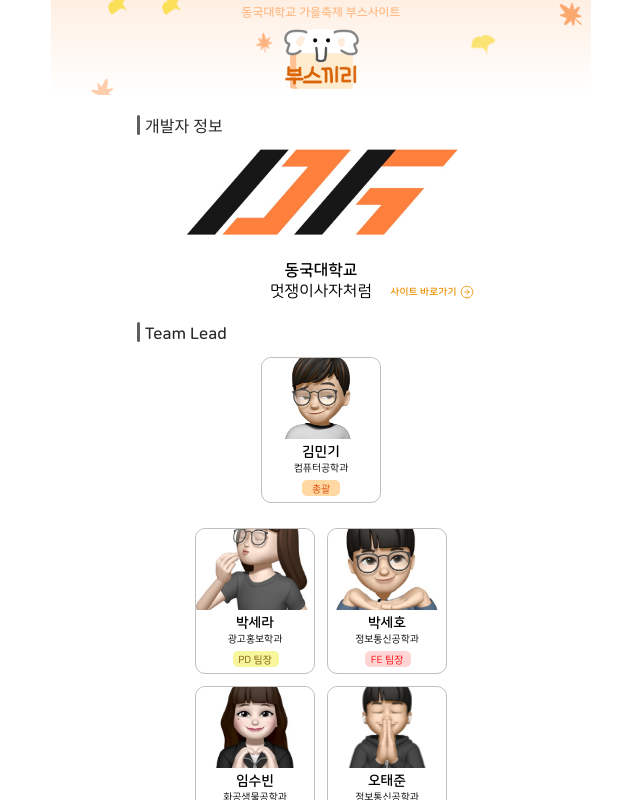
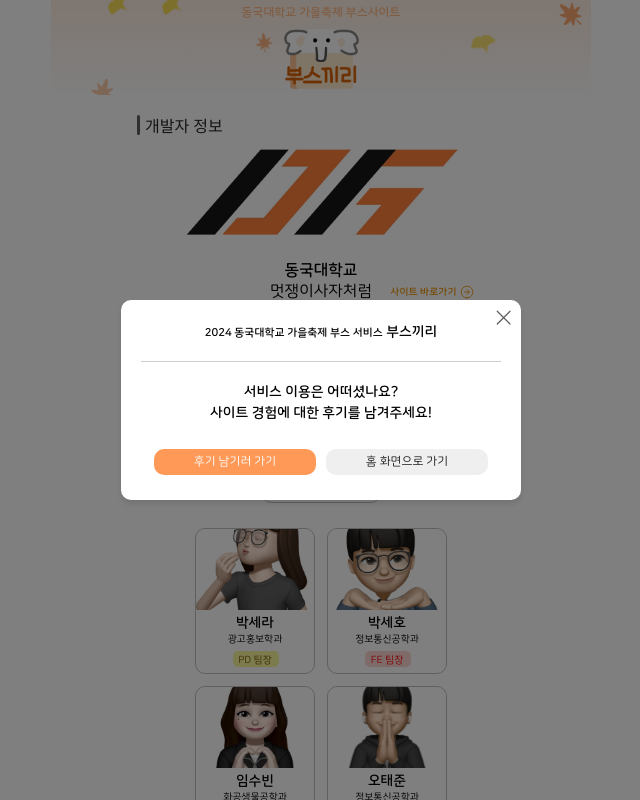
Before and after one commit to LikeLion-at-DGU/2024_fall_festival_front, a React (Vite) app: page /about in a window 1280 px wide. Both pictures are taken after a click on the picture 640 px from the left and 59 px from the top of the page. Shown: the top 800 px of the page, without its empty margins (319-959 px from the left). Built offline with nearby package versions, Linux system fonts and the light colour scheme; no server answers; a web font is replaced by a local one.

Commit message:
[Refactor] #158 - 모달팝업 홈화면으로가기,개발자페이지 모달팝업문제 해결 (#161)

```diff
--- a/src/components/modal/Modal.jsx
+++ b/src/components/modal/Modal.jsx
@@ -1,9 +1,14 @@
 import * as S from "./Styled";
 import X from "../../assets/images/X.svg";
-
+import { useNavigate } from "react-router-dom";
 export const Modal = ({ onClose }) => {
   const handleReviewClick = () => {
     window.location.href = "https://naver.me/5mIX3maX";
+  };
+  const navigate = useNavigate();
+  const homeClick = () => {
+    onClose(); //모달먼저 닫고
+    navigate("/"); // 경로가 ""인 홈화면으로 이동
   };
   return (
     <S.ModalWrapper>
@@ -27,8 +32,8 @@ export const Modal = ({ onClose }) => {
           <S.ReviewButton onClick={handleReviewClick}>
             후기 남기러 가기
           </S.ReviewButton>
-          <S.LaterButton onClick={onClose}>
-            나중에 진행하기
+          <S.LaterButton onClick={homeClick}>
+            홈 화면으로 가기
           </S.LaterButton>
         </S.ButtonWrapper>
       </S.ModalContent>
--- a/src/pages/about/AboutPage.jsx
+++ b/src/pages/about/AboutPage.jsx
@@ -4,14 +4,19 @@ import { LikeLionLink } from "@components/about/LikeLionLink/LikeLionLink";
 import { Review } from "@components/about/Review/Review";
 import { TopBar } from "@components/topBar/TopBar";
 import Footer from "@components/about/Footer";
-
+import { Modal } from "@components/modal/Modal";
+import React, { useState } from "react";
 export const AboutPage = () => {
+  const [isModalOpen, setIsModalOpen] = useState(false);
+  const openModal = () => setIsModalOpen(true);
+  const closeModal = () => setIsModalOpen(false);
   return (
     <S.MainWrapper>
-      < TopBar />
+      <TopBar openModal={openModal} />
       <LikeLionLink />
       <AboutCard />
       <Footer />
+      {isModalOpen && <Modal onClose={closeModal} />}
     </S.MainWrapper>
   );
 };
```
